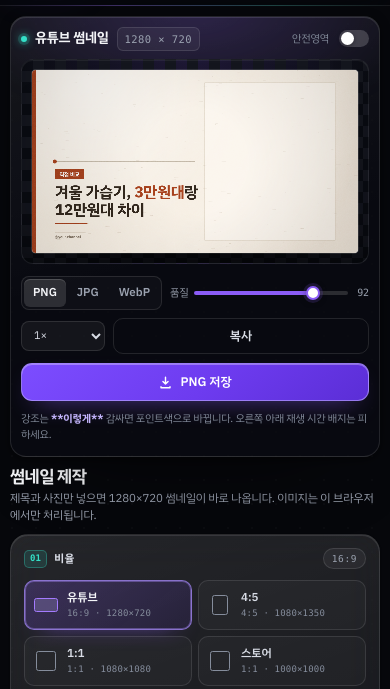
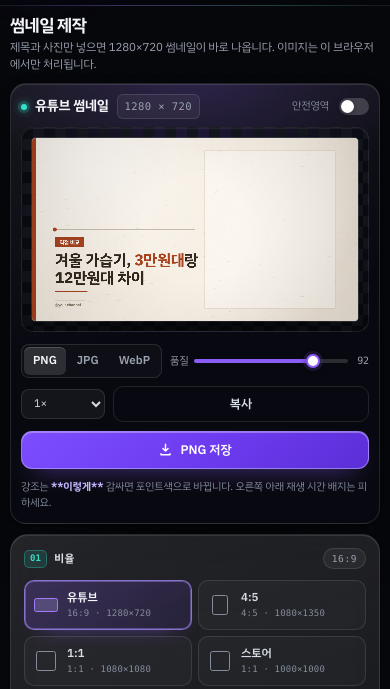
Before and after one commit to MarCJ81/ai-image-studio, a plain HTML site: page index.html in a window 390 px wide. Shown: the part 84-773 px from the top of the page. Drawn offline with Linux system fonts and the light colour scheme.

Commit message:
Keep the tab h1 above the stage on mobile

```diff
--- a/styles.css
+++ b/styles.css
@@ -1007,7 +1007,7 @@ html[data-theme="light"] .toast {
   .top-actions .btn { height: 32px; padding: 0 11px; font-size: 11.5px; }
   .icon-btn { width: 32px; height: 32px; }
   .studio { padding: 10px 10px 30px; gap: 10px; }
-  .view-head { gap: 3px; margin-bottom: 0; }
+  .view-head { order: -2; gap: 3px; margin-bottom: 0; }
   .view-head h1 { font-size: 17px; }
   .view-head p { font-size: 11.5px; }
   .studio--titled .stage { min-height: 0; }
```
